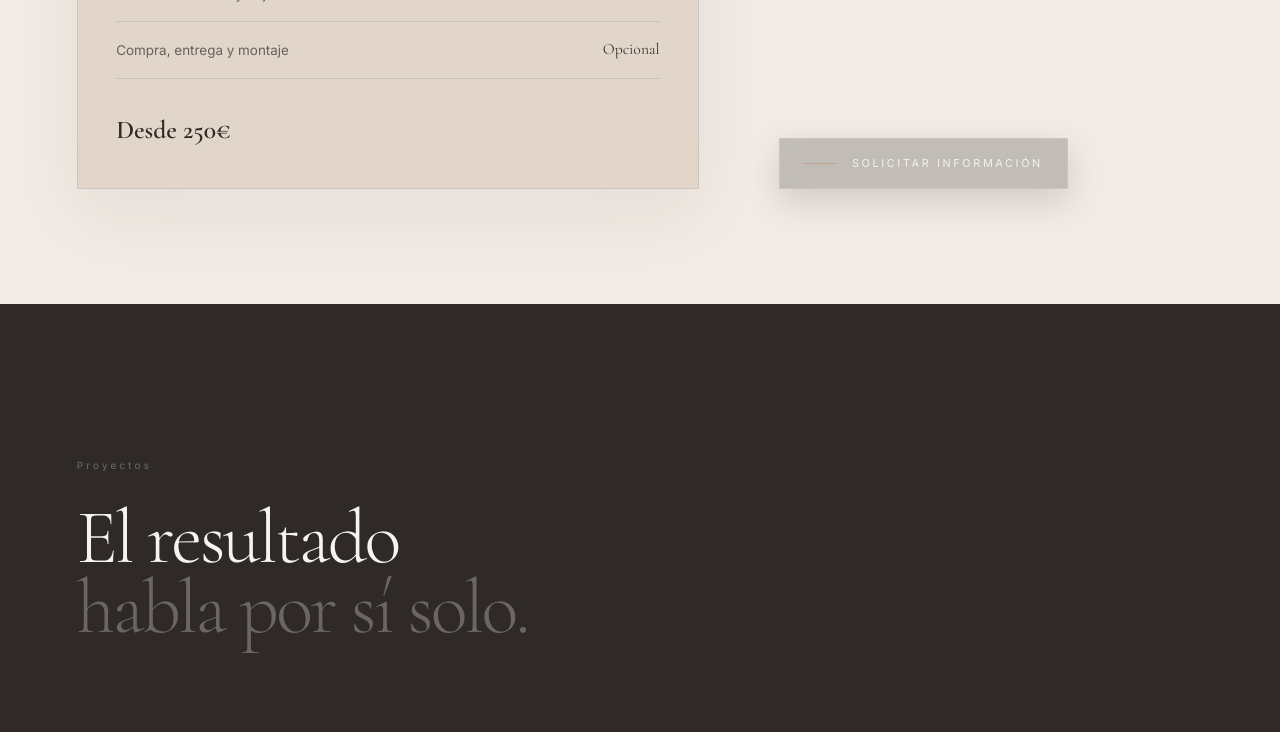
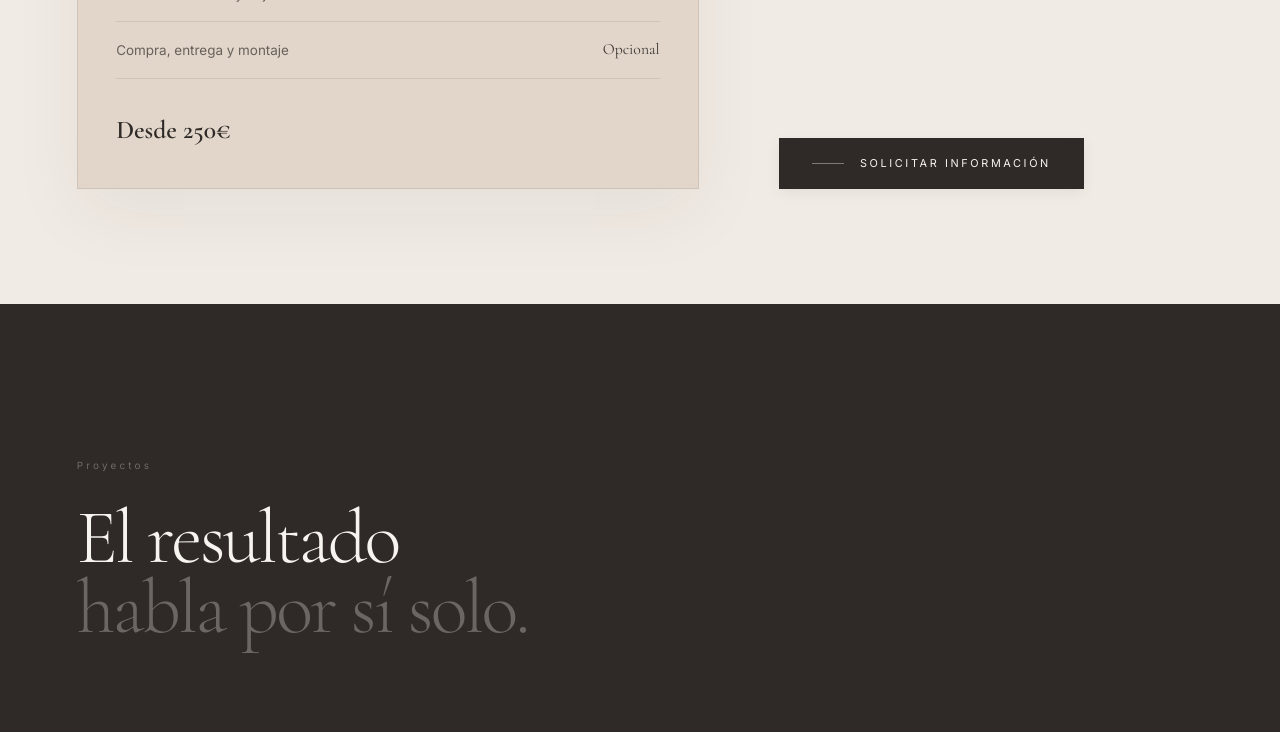
Before and after one commit to vandeson2/mare_studio, a Next.js app: page / in a window 1280 px wide. Shown: the part 3100-3832 px from the top of the page. Built offline with nearby package versions, Linux system fonts and the light colour scheme.

Commit message:
actualización de botón

```diff
--- a/src/components/layout/Footer.tsx
+++ b/src/components/layout/Footer.tsx
@@ -44,7 +44,8 @@ export default function Footer() {
 
         {/* Links*/}
         <nav
-          style={{ display: 'flex', gap: 'clamp(1.5rem, 3vw, 3rem)', flexWrap: 'wrap' }}
+          className="grid grid-cols-3 gap-x-6 gap-y-4 md:flex md:flex-wrap"
+          style={{ gap: 'clamp(1.5rem, 3vw, 3rem)'}}
           aria-label="Pie de página"
         >
           {links.map(l => (
--- a/src/components/sections/OfertaInicial.tsx
+++ b/src/components/sections/OfertaInicial.tsx
@@ -115,7 +115,9 @@ export default function OfertaInicial(){
                         </div>
 
                         <div className="mt-10">
-                            <Button href={ofertaInicial.ctaHref}>
+                            <Button
+                                variant="dark"
+                                href={ofertaInicial.ctaHref}>
                                 {ofertaInicial.ctaLabel}
                             </Button>
                         </div>
--- a/src/components/ui/Button.tsx
+++ b/src/components/ui/Button.tsx
@@ -2,7 +2,7 @@ import Link from 'next/link'
 
 interface ButtonProps {
   children: React.ReactNode
-  variant?: 'primary' | 'secondary' | 'light' | 'outlineLight'
+  variant?: 'primary' | 'secondary' | 'light' | 'outlineLight' | 'dark'
   href?: string
   onClick?: () => void
   type?: 'button' | 'submit'
@@ -49,6 +49,15 @@ export default function Button({
       hover:bg-brand-cream/8
       hover:text-brand-cream
     `,
+    dark: `
+      gap-4 border border-brand-smoke/20
+      bg-brand-smoke text-brand-cream
+      px-8 py-4
+      shadow-[0_4px_14px_rgba(0,0,0,0.06)]
+      hover:-translate-y-[1px]
+      hover:bg-brand-smoke/90
+      hover:shadow-[0_6px_20px_rgba(0,0,0,0.1)]
+    `,
   }
 
   const textStyle = {
@@ -67,7 +76,10 @@ export default function Button({
             ? 'bg-brand-clay/60 group-hover:bg-brand-clay'
             : variant === 'light'
               ? 'bg-brand-clay/45 group-hover:bg-brand-clay'
-              : 'bg-brand-smoke/25 group-hover:bg-brand-clay'
+              : variant === 'dark'
+                ? 'bg-brand-cream/40 group-hover:bg-brand-cream'
+                : 'bg-brand-smoke/25 group-hover:bg-brand-clay'
+        }
           }
         `}
         aria-hidden="true"
```
